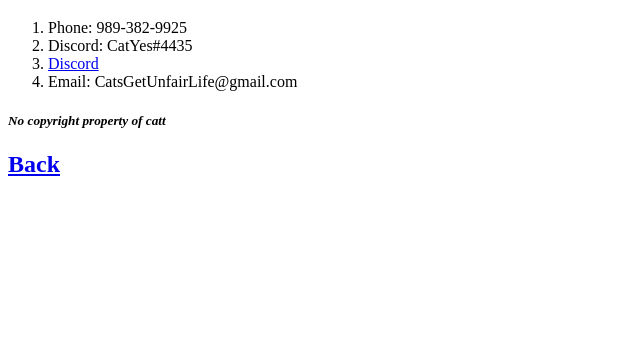
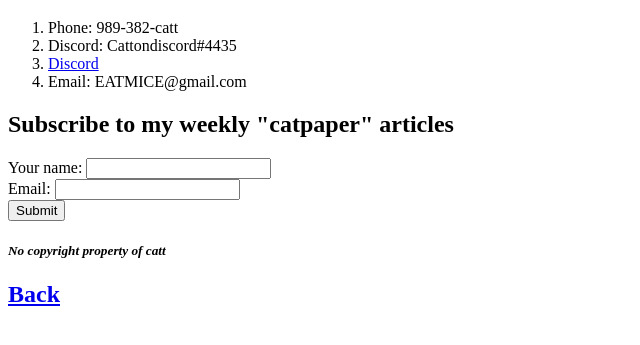
Before and after one commit to CouldaDied/CV, a plain HTML site: page contact.html in a window 1280 px wide. Shown: the part 61-406 px from the top of the page, without its empty margins (0-640 px from the left). Drawn offline with Linux system fonts and the light colour scheme.

Commit message:
Add files via upload

```diff
--- a/contact.html
+++ b/contact.html
@@ -7,11 +7,19 @@
   <body>
     <h1>Contact</h1>
     <ol>
-      <li>Phone: 989-382-9925</li>
-      <li>Discord: CatYes#4435</li>
+      <li>Phone: 989-382-catt</li>
+      <li>Discord: Cattondiscord#4435</li>
       <li><a href="https://discord.com/channels/@me">Discord</a></li>
-      <li>Email: CatsGetUnfairLife@gmail.com</li>
+      <li>Email: EATMICE@gmail.com</li>
     </ol>
+    <h2>Subscribe to my weekly "catpaper" articles</h2>
+    <form class="" action="success.html" method="post">
+      <label>Your name:</label>
+      <input type="text" name="" value=""><br>
+      <label>Email:</label>
+      <input type="email" id="email"><br>
+      <input type="submit" name="">
+    </form>
     <h5><em>No copyright property of catt</em></h5>
     <h2><a href="index.html">Back</a></h2>
   </body>
```
Also changed, not shown: index.html (+3 -2 lines), success.html (added, +12 -0 lines).
